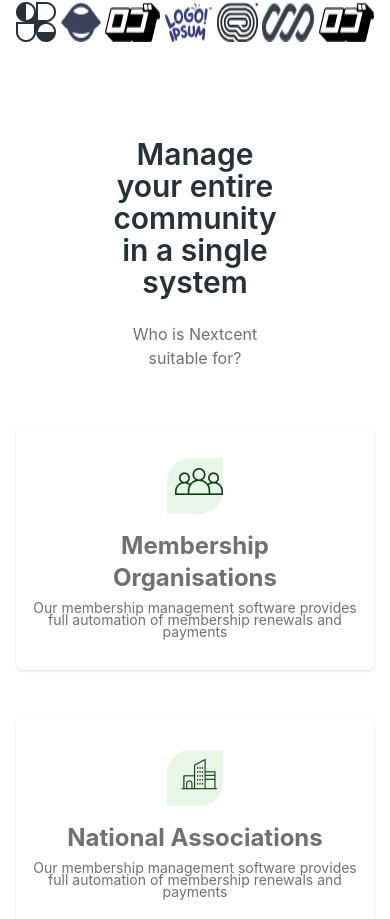
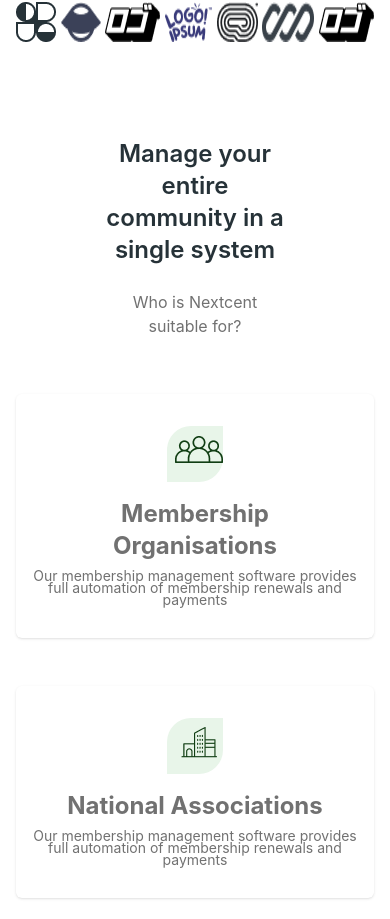
Before and after one commit to imelshety/Landing-page-reactjs, a React (Vite) app: page / in a window 390 px wide. Shown: the part 1078-1997 px from the top of the page. Built offline with nearby package versions, Linux system fonts and the light colour scheme.

Commit message:
style (edit style in service component)

```diff
--- a/src/components/Serviecs.jsx
+++ b/src/components/Serviecs.jsx
@@ -25,7 +25,7 @@ const Serviecs = () => {
                 </div>
             </div>
             <div className='text-center mt-20 w-1/2 mx-auto'>
-                <h2 className='text-NeutralBlack text-3xl md:text-4xl font-semibold mb-2 leading-8 py-4'>Manage your entire community in a single system</h2>
+                <h2 className='text-NeutralBlack text-2xl md:text-4xl font-semibold mb-2 leading-8 py-4'>Manage your entire community in a single system</h2>
                 <p className='text-neutralGrey'>Who is Nextcent suitable for?</p>
             </div>
             <div className='mt-14 mx-auto grid lg:grid-cols-3 md:grid-cols-2 grid-cols-1 md:w-11/12 gap-12'>
```
